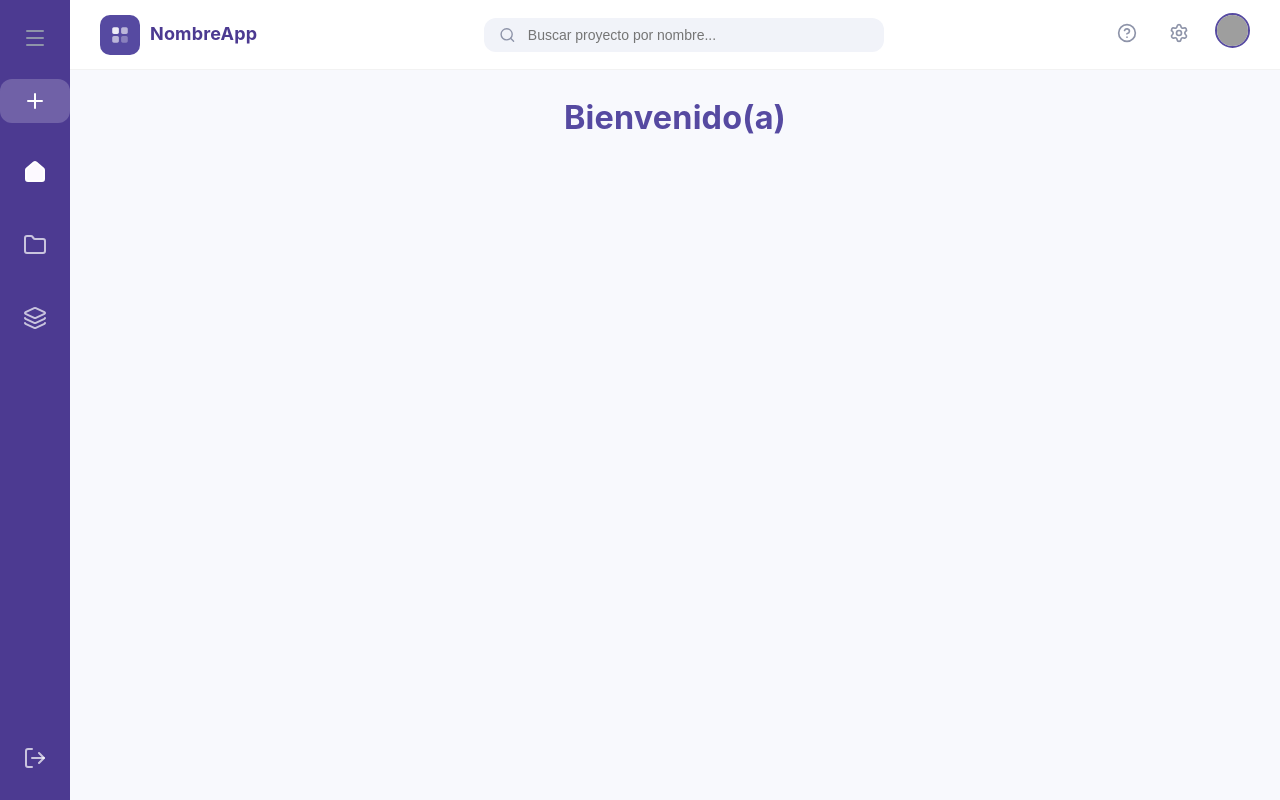
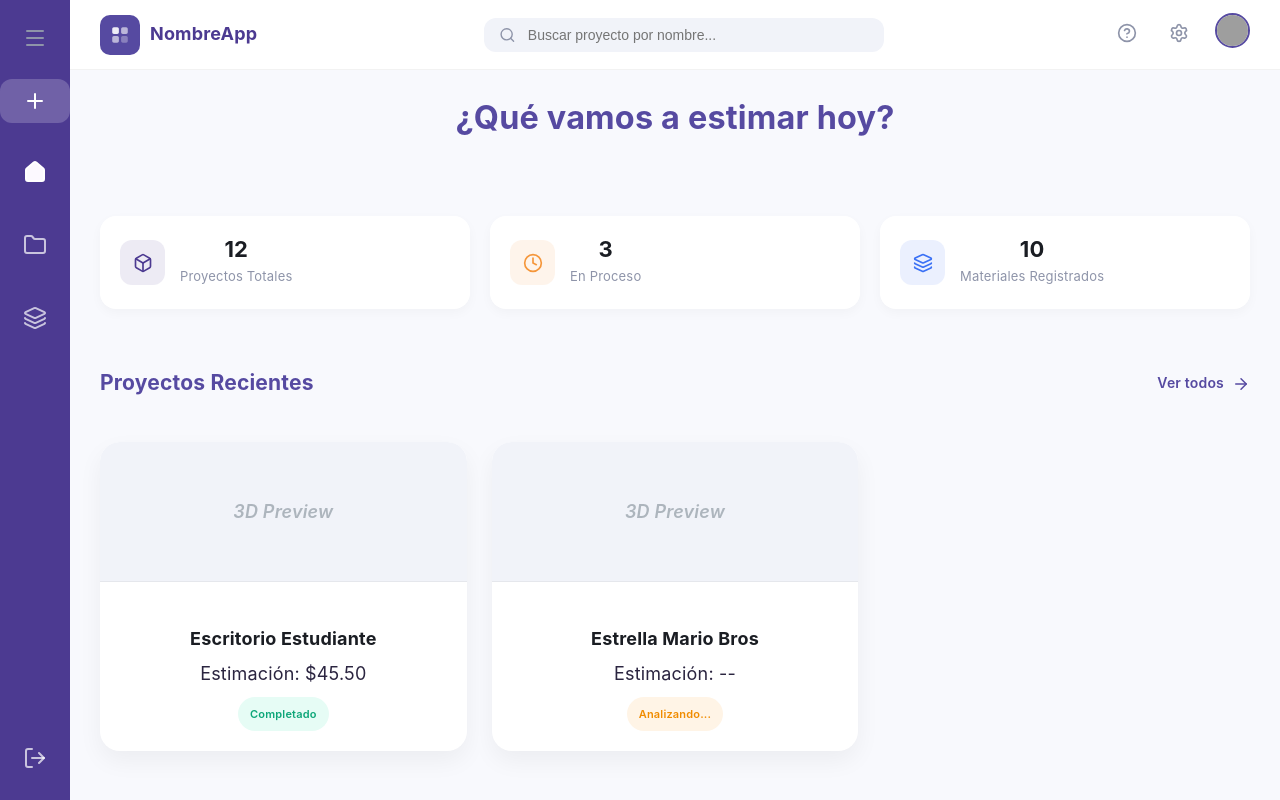
Before and after one commit to YariCB/UCV_TEG_Frontend, a React (Vite) app: page /home in a window 1280 px wide. Built offline with nearby package versions, Linux system fonts and the light colour scheme; grey boxes are pictures that could not be loaded.

Commit message:
Adding home

```diff
--- a/src/components/layout/DashboardLayout.css
+++ b/src/components/layout/DashboardLayout.css
@@ -172,6 +172,7 @@
   width: 100%;
   outline: none;
   font-size: 14px;
+  color: black;
 }
 
 .navbar-right {
--- a/src/index.css
+++ b/src/index.css
@@ -4,9 +4,9 @@
   --bg: #fff;
   --border: #e5e4e7;
   --code-bg: #f4f3ec;
-  --accent: #aa3bff;
+  --accent: #564AA1;
   --accent-bg: rgba(170, 59, 255, 0.1);
-  --accent-border: rgba(170, 59, 255, 0.5);
+  --accent-border: rgba(134, 59, 255, 0.5);
   --social-bg: rgba(244, 243, 236, 0.5);
   --shadow:
     rgba(0, 0, 0, 0.1) 0 10px 15px -3px, rgba(0, 0, 0, 0.05) 0 4px 6px -2px;
--- /dev/null
+++ b/src/pages/Home/Home.css
@@ -0,0 +1,213 @@
+.home-container {
+  display: flex;
+  flex-direction: column;
+  gap: 40px;
+}
+
+.home-header.centered {
+  display: flex;
+  justify-content: center;
+  text-align: center;
+  width: 100%;
+  margin-bottom: 20px;
+}
+
+.accent-text {
+  color: var(--accent);
+  font-weight: 700;
+}
+
+.welcome-text h1 {
+  font-size: 28px;
+  color: #1a1d23;
+  margin-bottom: 5px;
+}
+
+/* Stats Cards */
+.stats-grid {
+  display: grid;
+  grid-template-columns: repeat(auto-fit, minmax(200px, 1fr));
+  gap: 20px;
+}
+
+.stat-card {
+  background: white;
+  padding: 20px;
+  border-radius: 16px;
+  display: flex;
+  align-items: center;
+  gap: 15px;
+  box-shadow: 0 4px 12px rgba(0,0,0,0.03);
+}
+
+.stat-icon {
+  width: 45px;
+  height: 45px;
+  border-radius: 12px;
+  display: flex;
+  align-items: center;
+  justify-content: center;
+}
+
+.stat-icon.purple { background: rgba(76, 58, 145, 0.1); color: #4c3a91; }
+.stat-icon.blue { background: rgba(58, 112, 245, 0.1); color: #3a70f5; }
+.stat-icon.orange { background: rgba(245, 150, 58, 0.1); color: #f5963a; }
+
+.stat-value {
+  display: block;
+  font-size: 22px;
+  font-weight: 700;
+  color: #1a1d23;
+}
+
+.stat-label {
+  font-size: 13px;
+  color: #8e94a9;
+}
+
+/* Recent Projects Preview */
+.back-link-style {
+  background: none;
+  border: none;
+  display: flex;
+  align-items: center;
+  gap: 8px;
+  color: var(--accent);
+  font-weight: 600;
+  font-size: 14px;
+  cursor: pointer;
+  transition: opacity 0.2s;
+}
+
+.back-link-style:hover {
+  opacity: 0.7;
+}
+
+.back-link-style .arrow-icon {
+  margin-top: 1px;
+}
+
+.section-header {
+  display: flex;
+  justify-content: space-between;
+  align-items: center;
+  margin-bottom: -15px;
+}
+
+.recent-projects-grid {
+  display: grid;
+  grid-template-columns: repeat(auto-fill, minmax(280px, 1fr));
+  gap: 25px;
+}
+
+.project-preview-card {
+  background: white;
+  border-radius: 20px;
+  overflow: hidden;
+  box-shadow: 0 10px 25px rgba(0,0,0,0.05);
+  transition: transform 0.2s ease;
+}
+
+.project-preview-card:hover {
+  transform: translateY(-5px);
+}
+
+.preview-thumbnail {
+  height: 140px;
+  background: #f1f3f9;
+  display: flex;
+  align-items: center;
+  justify-content: center;
+  border-bottom: 1px solid rgba(0,0,0,0.05);
+}
+
+.mesh-placeholder {
+  color: #adb5bd;
+  font-weight: 600;
+  font-style: italic;
+}
+
+.preview-info {
+  padding: 20px;
+}
+
+.preview-info h4 {
+  margin-bottom: 8px;
+  color: #1a1d23;
+}
+
+.status-tag {
+  display: inline-block;
+  padding: 4px 12px;
+  border-radius: 20px;
+  font-size: 11px;
+  font-weight: 600;
+  margin-top: 10px;
+}
+
+.status-tag.completed { background: #e6fcf5; color: #0ca678; }
+.status-tag.processing { background: #fff4e6; color: #f08c00; }
+
+/* Workflow Section */
+.workflow-steps {
+  display: flex;
+  align-items: center;
+  justify-content: space-between;
+  padding: 30px;
+  background: #4c3a91;
+  border-radius: 20px;
+  color: white;
+}
+
+.step {
+  text-align: center;
+  flex: 1;
+}
+
+.step-number {
+  width: 35px;
+  height: 35px;
+  background: rgba(255,255,255,0.2);
+  border-radius: 50%;
+  display: flex;
+  align-items: center;
+  justify-content: center;
+  margin: 0 auto 10px;
+  font-weight: 700;
+}
+
+.step-line {
+  height: 2px;
+  background: rgba(255,255,255,0.1);
+  flex: 0.5;
+  margin-top: -25px;
+}
+
+.btn-primary-action {
+  background: #4c3a91;
+  color: white;
+  border: none;
+  padding: 12px 24px;
+  border-radius: 12px;
+  font-weight: 600;
+  cursor: pointer;
+}
+
+.muted-bg {
+  background: #e2daffac !important;
+  color: #8e94a9 !important;
+}
+
+.muted-bg .step-number {
+  background: rgba(75, 58, 145, 0.326) !important;
+  color: var(--accent) !important;
+}
+
+.muted-bg .step-line {
+  background: rgba(0, 0, 0, 0.133) !important;
+}
+
+.muted-bg p {
+  color: #5a6072;
+  font-weight: 500;
+}
--- a/src/pages/Home/Home.jsx
+++ b/src/pages/Home/Home.jsx
@@ -1,16 +1,101 @@
-// src/pages/Home/Home.jsx
 import DashboardLayout from '../../components/layout/DashboardLayout';
+import { Box, Layers, Clock, ArrowRight } from 'lucide-react';
+import { Link } from 'react-router-dom';
+import './Home.css';
 
 export default function Home() {
   return (
     <DashboardLayout>
-      <div className="home-header">
-        <h3 className="accent-title">Bienvenido(a)</h3>
-      </div>
+      <div className="home-container">
+        {/* Header de Bienvenida */}
+        <div className="home-header centered">
+          <h3 className="accent-title">¿Qué vamos a estimar hoy?</h3>
+        </div>
 
-      {/* Aquí iría tu tabla o lista de proyectos como en la imagen */}
-      <div className="projects-grid">
-         {/* Tu lógica de renderizado */}
+        {/* Grid de Estadísticas Rápidas */}
+        <div className="stats-grid">
+          <div className="stat-card">
+            <div className="stat-icon purple"><Box size={20} /></div>
+            <div className="stat-info">
+              <span className="stat-value">12</span>
+              <span className="stat-label">Proyectos Totales</span>
+            </div>
+          </div>
+          <div className="stat-card">
+            <div className="stat-icon orange"><Clock size={20} /></div>
+            <div className="stat-info">
+              <span className="stat-value">3</span>
+              <span className="stat-label">En Proceso</span>
+            </div>
+          </div>
+          <div className="stat-card">
+            <div className="stat-icon blue"><Layers size={20} /></div>
+            <div className="stat-info">
+              <span className="stat-value">10</span>
+              <span className="stat-label">Materiales Registrados</span>
+            </div>
+          </div>
+        </div>
+
+        {/* Sección de Proyectos Recientes */}
+        <div className="section-header">
+          <h3 className="accent-text">Proyectos Recientes</h3>
+          <Link to="/projects" className="back-link-style" style={{ textDecoration: 'none' }}>
+              <span>Ver todos</span>
+              <ArrowRight size={18} className="arrow-icon" />
+          </Link>
+        </div>
+
+        <div className="recent-projects-grid">
+          {/* Card de ejemplo 1 */}
+          <div className="project-preview-card">
+            <div className="preview-thumbnail">
+              <div className="mesh-placeholder">3D Preview</div>
+            </div>
+            <div className="preview-info">
+              <h4>Escritorio Estudiante</h4>
+              <p>Estimación: $45.50</p>
+              <span className="status-tag completed">Completado</span>
+            </div>
+          </div>
+          {/* Card de ejemplo 2 */}
+          <div className="project-preview-card">
+            <div className="preview-thumbnail">
+              <div className="mesh-placeholder">3D Preview</div>
+            </div>
+            <div className="preview-info">
+              <h4>Estrella Mario Bros</h4>
+              <p>Estimación: --</p>
+              <span className="status-tag processing">Analizando...</span>
+            </div>
+          </div>
+        </div>
+
+        {/* Sección del Proceso (Pasos) */}
+        <div className="process-workflow">
+          <h3 className="accent-text">¿Cómo funciona la estimación?</h3>
+          <div className="workflow-steps muted-bg">
+            <div className="step">
+              <div className="step-number">1</div>
+              <p>Carga del modelo 3D</p>
+            </div>
+            <div className="step-line"></div>
+            <div className="step">
+              <div className="step-number">2</div>
+              <p>Análisis de geometría</p>
+            </div>
+            <div className="step-line"></div>
+            <div className="step">
+              <div className="step-number">3</div>
+              <p>Selección de material</p>
+            </div>
+            <div className="step-line"></div>
+            <div className="step">
+              <div className="step-number">4</div>
+              <p>Reporte de costos final</p>
+            </div>
+          </div>
+        </div>
       </div>
     </DashboardLayout>
   );
```
